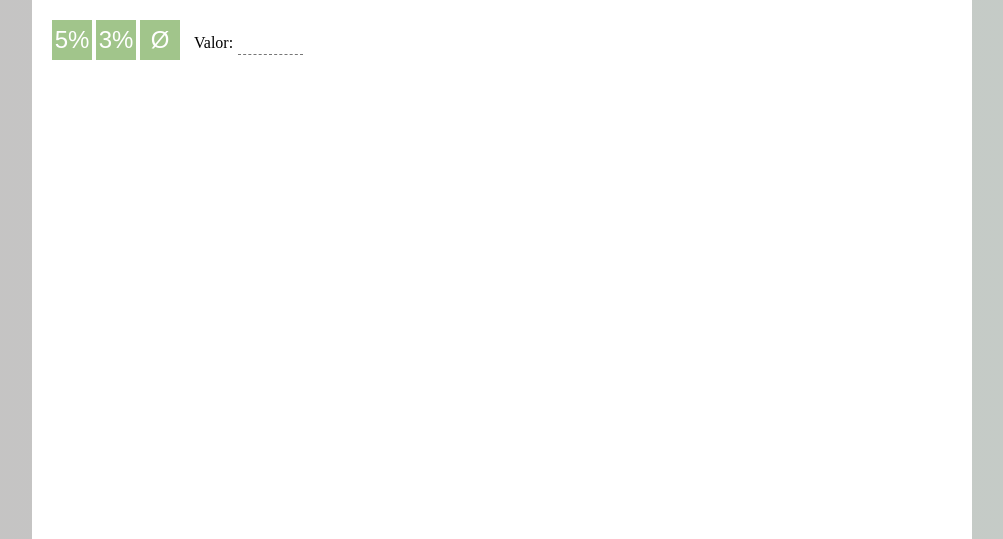
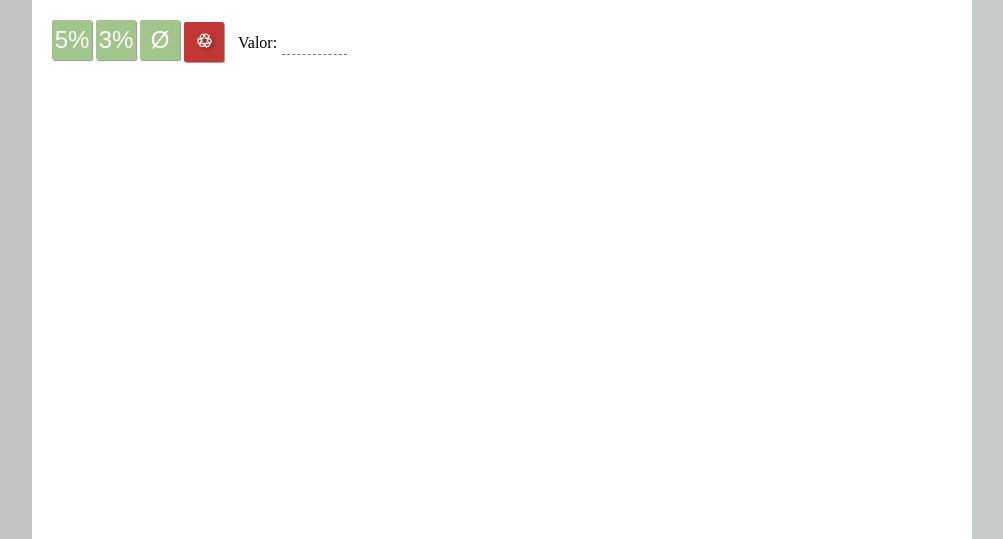
Before and after one commit to sosmarcos/Ordenador, a PHP site: page / in a window 1280 px wide, after a click on "Calculadora". Shown: the part 134-673 px from the top of the page, without its empty margins (138-1141 px from the left). Run offline with PHP 8.4, Linux system fonts and the light colour scheme; some web fonts are replaced.

Commit message:
Função reset Update
Adição de uma pequena função para reiniciar a calculadora

```diff
--- a/index.html
+++ b/index.html
@@ -58,17 +58,18 @@
         </ul>
     </nav>
     <main id="principal">
-        <!--<==========================================|Seção da Calculadora|========================================================>-->
+        <!--<========================================|Seção da Calculadora|==========================================================>-->
         <section id="calculadora">
             <input type="button" class="botao" value="5%" onclick="porcento5()">
             <input type="button" class="botao" value="3%" onclick="porcento3()">
             <input type="button" id="botaoIsento" class="botao" value="&Oslash;" onclick="isentarDeDesconto()">
+            <input type="button" id="botaoReset" class="botao" value="&#x2672;" onclick="calculoReset()">
             <label for="entrada">Valor:</label>
             <input type="number" id="entrada" onchange="soma()">
             <p id="retorno"></p>
         </section>
 
-        <!--<==========================================|Seção dos Artigos|==========================================================>-->
+        <!--<==========================================|Seção dos Plantas|==========================================================>-->
         <section id="plantas">
             <article id="internas">
                 <h1>Plantas para ambientes internos</h1>
@@ -211,6 +212,8 @@
                 </ul>
             </article>
         </section>
+
+        <!--<========================================|Seção dos inventarios|========================================================>-->
         <section id="inventarios">
             <article id="alfa_polietileno" class="inventario"></article>
             <article id="alfa_fibraSintetica" class="inventario"></article>
@@ -225,6 +228,8 @@
             <article id="regaplan" class="inventario"></article>
             <article id="rischioto" class="inventario"></article>
         </section>
+
+        <!--<========================================|Seção dos repositores|========================================================>-->
         <section id="repositor">
             <div id="divDeEntrada"></div>
             <div id="divDeSaida"></div>
--- a/script.js
+++ b/script.js
@@ -1705,6 +1705,19 @@ function deletar(index) {
     menuEspecificOn = false
 }
 
+function calculoReset() {
+    total = 0
+    registroDaCalculadora = []
+    valorIsentoDeDesconto = 0
+    isençãoDeDesconto = false
+    porcento3On = false
+    porcento5On = false
+    entradaMultiploOn = true
+    menuEspecificOn = false
+    menuDescontoOn = false
+    window.document.getElementById('retorno').innerHTML = 'Total: R$ 0.00'
+}
+
 function menuExpand(menu) {
     var menu = window.document.getElementById(`${menu}`)
 
--- a/style.css
+++ b/style.css
@@ -168,6 +168,16 @@ label {
     background-color: #94be7ce0;
     color: white;
     border-style: hidden;
+    box-shadow: 1px 1px 1px 0px #0000006b;
+    border-radius: 2px;
+}
+
+#botaoReset {
+    background-color: #c33636;
+    font-size: 1.19em;
+    font-weight: bold;
+    font-family: arial;
+    text-shadow: 3px 2px 3px #15151554;
 }
 
 .botao:active {
```
